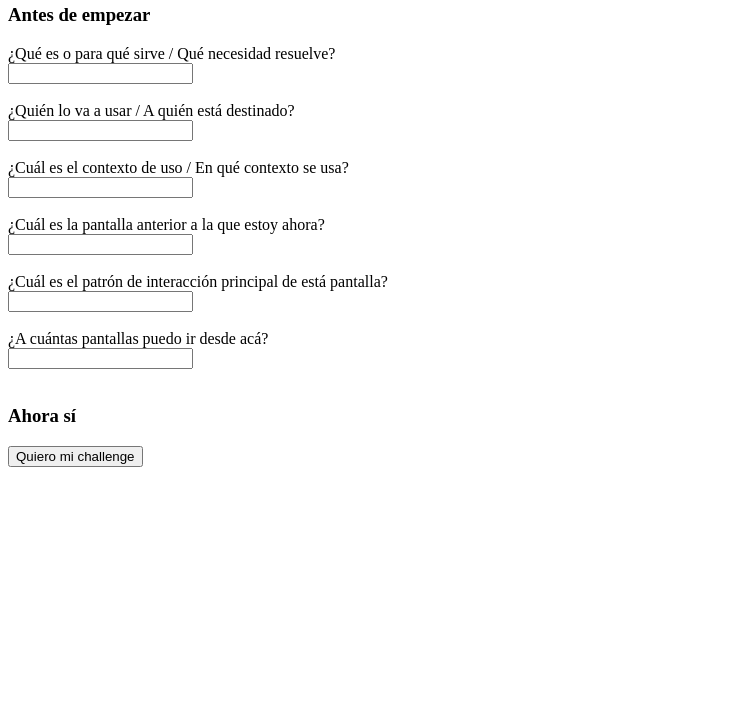
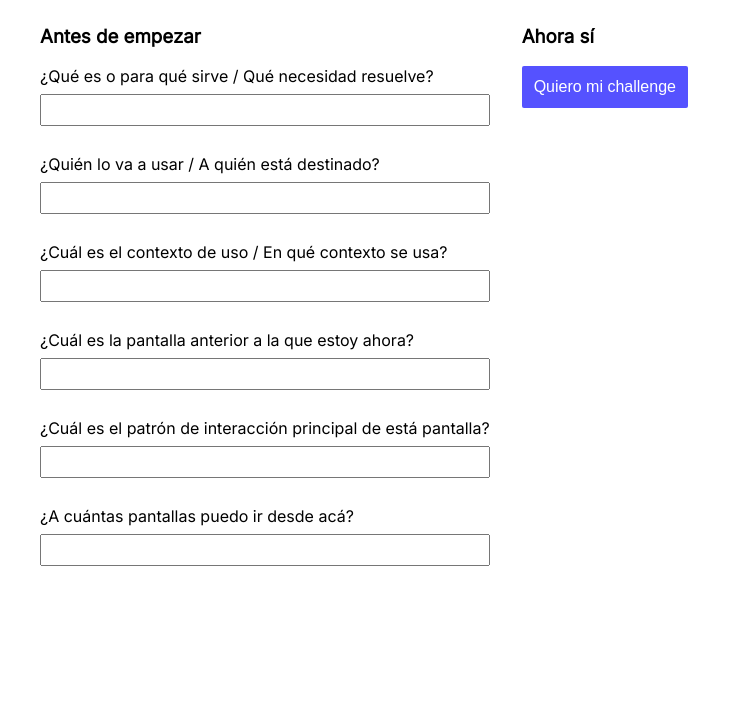
Before and after one commit to usiriczman/sdc-challenge-randomizer, a plain HTML site: page index.html in a window 1280 px wide. Shown: the part 76-800 px from the top of the page, without its empty margins (0-743 px from the left). Drawn offline with Linux system fonts and the light colour scheme.

Commit message:
first styles added

```diff
--- a/index.html
+++ b/index.html
@@ -9,16 +9,17 @@
         <title>SDC Challenge Randomizer</title>
         <meta name="description" content="">
         <meta name="viewport" content="width=device-width, initial-scale=1">
+        <link href="https://fonts.googleapis.com/css2?family=Inter&display=swap" rel="stylesheet">
         <link rel="stylesheet" href="style.css">
     </head>
     <body>
         <!--[if lt IE 7]>
             <p class="browsehappy">You are using an <strong>outdated</strong> browser. Please <a href="#">upgrade your browser</a> to improve your experience.</p>
         <![endif]-->
+        <h1>SDC Challenge Randomizer</h1>
 
+        <div class="elements">
 
-        <div id="elements">
-            <h1>SDC Challenge Randomizer</h1>
             <h3>Antes de empezar</h3>
 
             <label for="pregunta1">¿Qué es o para qué sirve / Qué necesidad resuelve?</label>
@@ -60,6 +61,9 @@
             <input type="text" id="pregunta6" name="pregunta6">
             <br>
             <br>
+        </div>
+
+        <div class="elements">
 
             <h3>
             Ahora sí
--- a/style.css
+++ b/style.css
@@ -1,4 +1,44 @@
-#elements
+html {
+    font-family: 'Inter', sans-serif;
+}
+
+h1 {
+    padding-left: 2rem;
+}
+
+button{
+    background-color: #5552FF;
+    color: white;
+    padding: 12px;
+    font-size: 16px;
+    border: none;
+    border-radius: 2px;
+}
+
+button:hover {
+    background-color: #211DE8;
+}
+
+.button:active {
+    background-color: #211DE8;
+    transform: translateY(4px);
+}
+
+.elements
     {
-        align-items: center;
+        float: left;
+        padding-left: 2rem;
     }
+
+input {
+    width: 100%;
+    height: 2rem;
+    padding: 8px 12px;
+    margin: 8px 0;
+    box-sizing: border-box;
+}
+
+input:focus {
+    background-color: #F7FAFC;
+    border: 2px solid #5552FF;
+}
```
